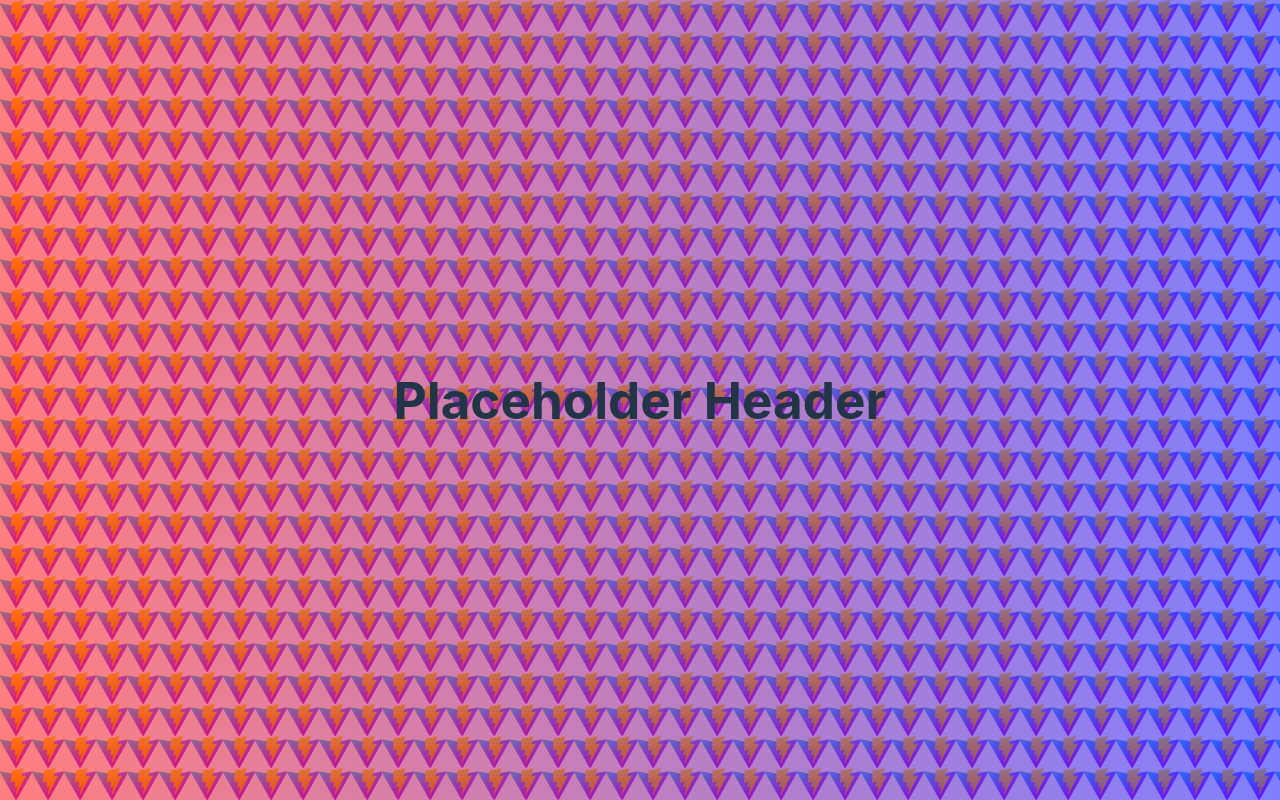
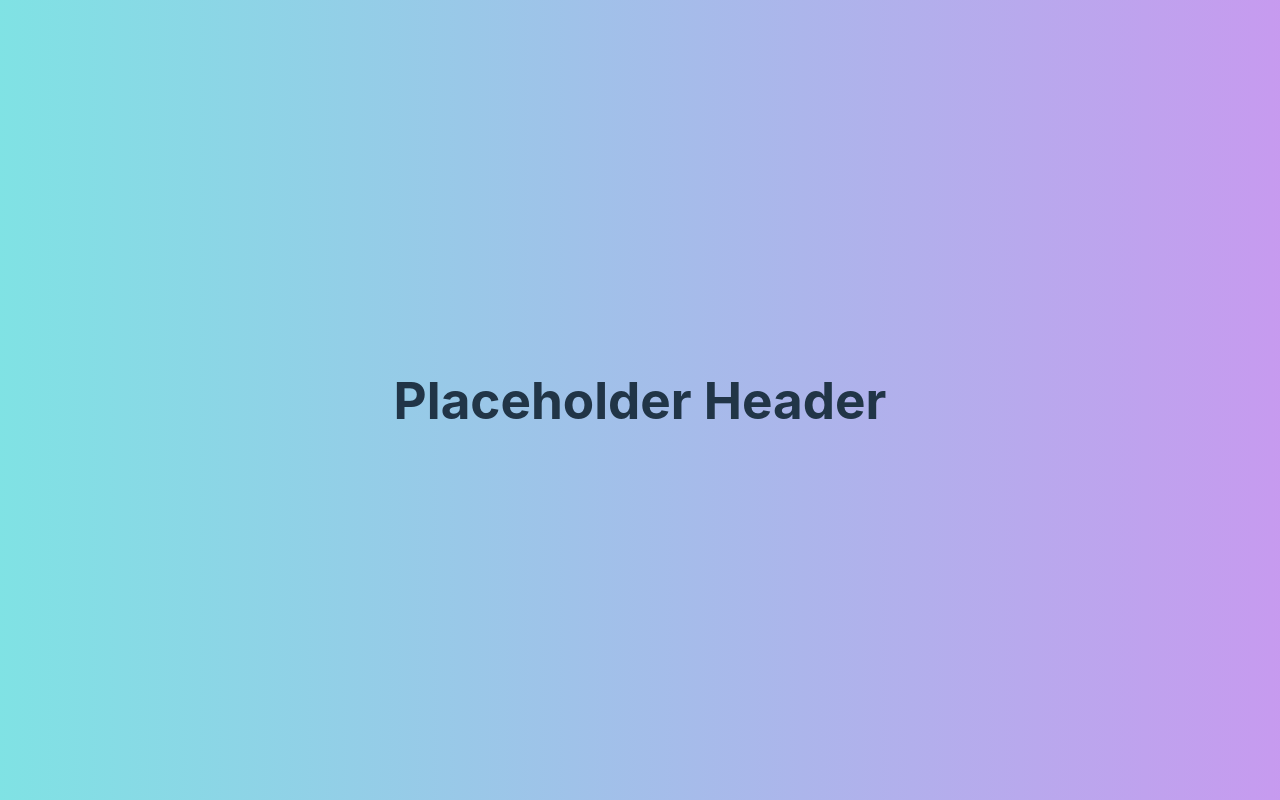
Before and after one commit to ndanner22/Personal-Site, a React (Vite) app: page / in a window 1280 px wide. Built offline with nearby package versions, Linux system fonts and the light colour scheme.

Commit message:
set background color

```diff
--- a/src/index.css
+++ b/src/index.css
@@ -29,11 +29,10 @@
   min-width: 320px;
   min-height: 100vh;
   background: linear-gradient(
-      to right,
-      rgba(255, 0, 0, 0.5),
-      rgba(0, 0, 255, 0.5)
-    ),
-    url("../public/vite.svg");
+    to right,
+    rgba(48, 208, 211, 0.614),
+    rgba(155, 77, 227, 0.564)
+  );
 }
 
 h1 {
```
